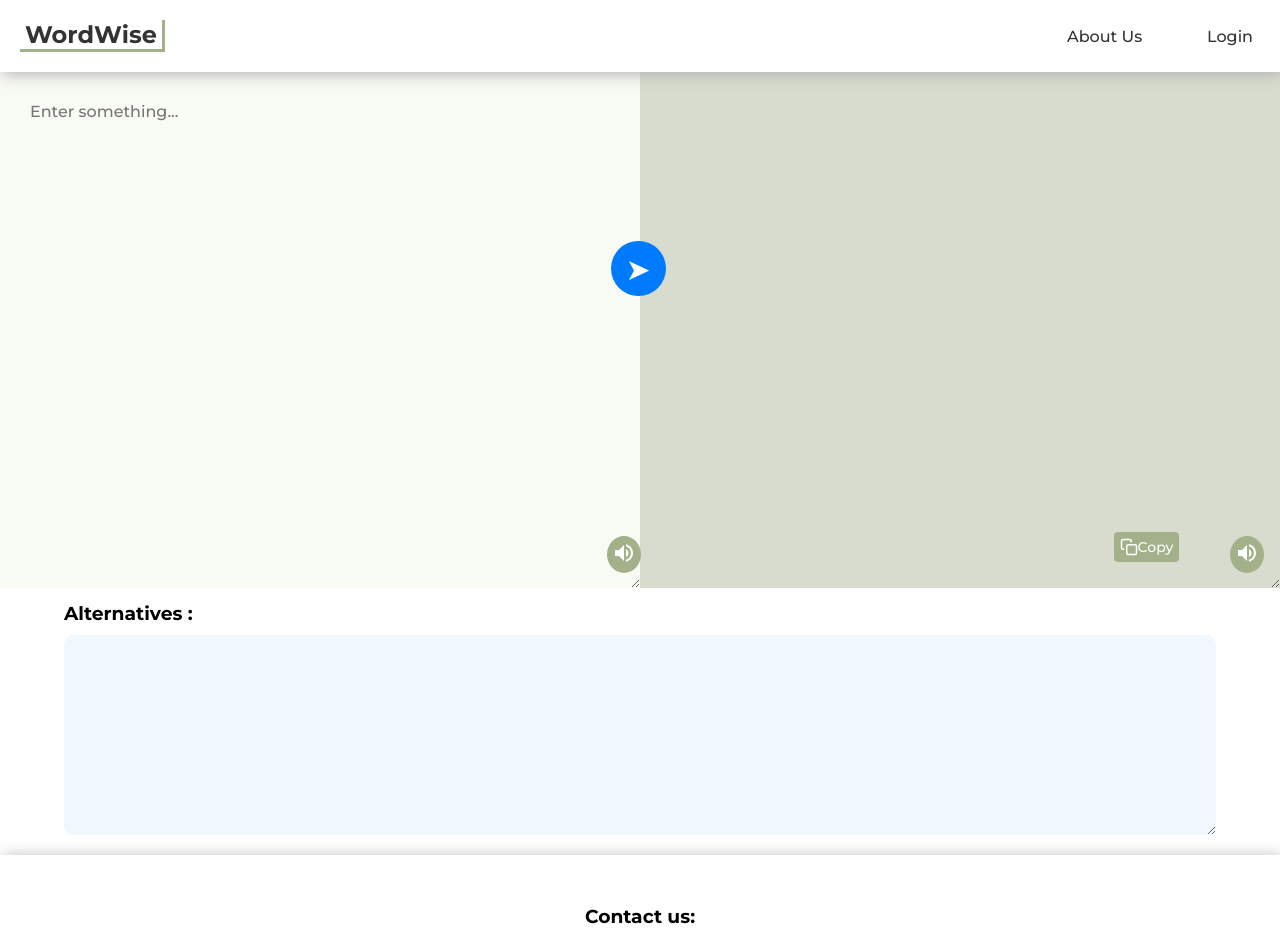
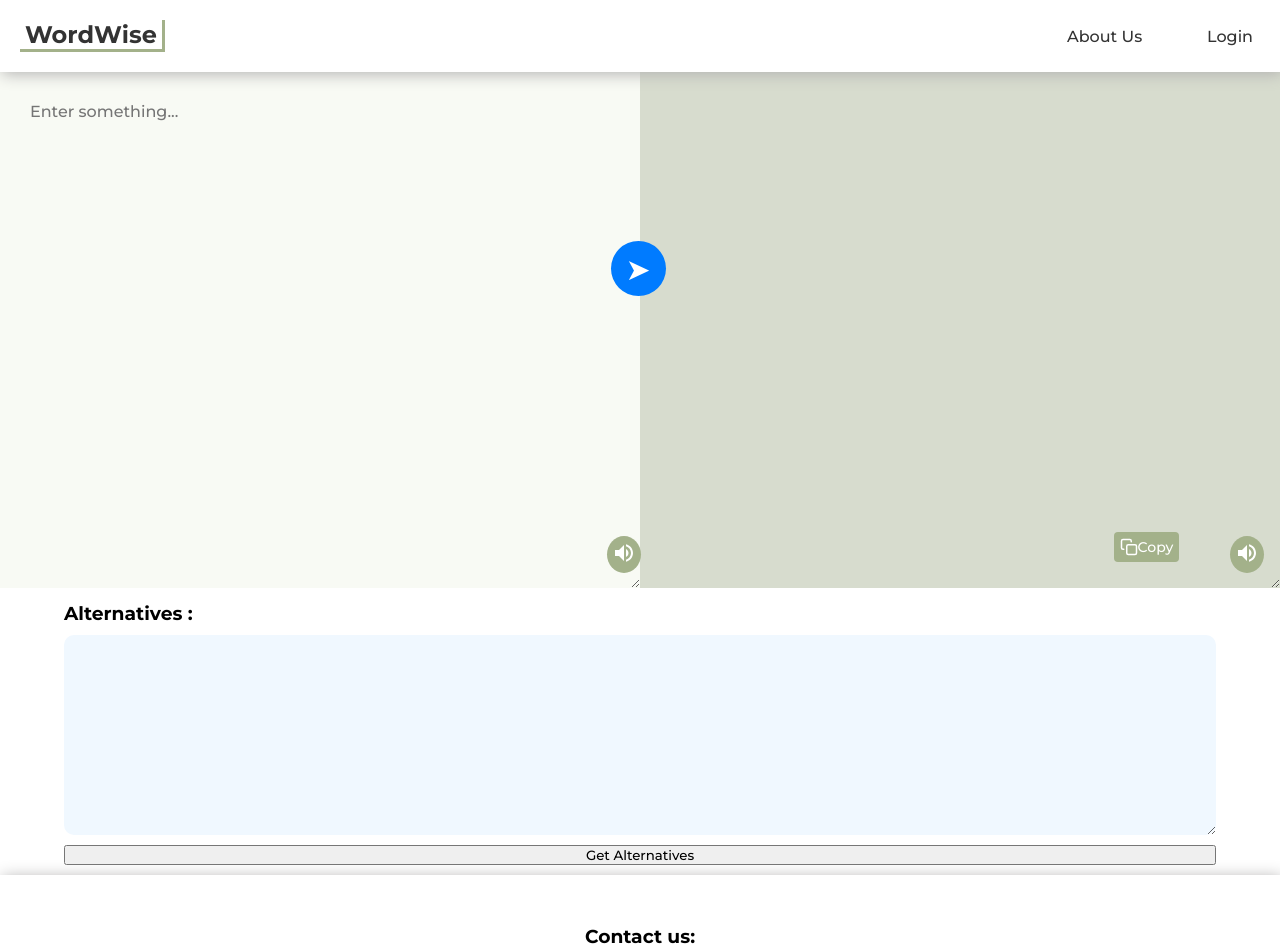
Before and after one commit to Bahare09/ldn9-fp-wordwise, a React (Create React App) app in the folder client/: page / in a window 1280 px wide. Shown: the top 949 px of the page. Built offline with nearby package versions, Linux system fonts and the light colour scheme.

Commit message:
set up states, import alternative button

```diff
--- a/client/src/pages/Home.js
+++ b/client/src/pages/Home.js
@@ -4,11 +4,14 @@ import Output from "../components/Output";
 import "./Home.css";
 import "../components/InputOutput.css";
 import Header from "../components/Header";
+import AlternativeButton from "../components/AlternativeButton";
 
 const Home = () => {
 	const [showOutput, setShowOutput] = useState(false);
 	const [outputValue, setOutputValue] = useState("");
 	const [isMobile, setIsMobile] = useState(false);
+	const [alternativeValue, setAlternativeValue] = useState("");
+
 	useEffect(() => {
 		const handleResize = () => {
 			setIsMobile(window.innerWidth < 768);
@@ -48,8 +51,12 @@ const Home = () => {
 								<h3>Alternatives :</h3>
 								<textarea
 									className="alternative-box"
-									value={outputValue}
+									value={alternativeValue}
 									readOnly
+								/>
+								<AlternativeButton
+									outputValue={outputValue}
+									setAlternativeValue={setAlternativeValue}
 								/>
 							</div>
 						</div>
@@ -70,8 +77,12 @@ const Home = () => {
 								<h3>Alternatives :</h3>
 								<textarea
 									className="alternative-box"
-									value={outputValue}
+									value={alternativeValue}
 									readOnly
+								/>
+								<AlternativeButton
+									outputValue={outputValue}
+									setAlternativeValue={setAlternativeValue}
 								/>
 							</div>
 						</div>
```
